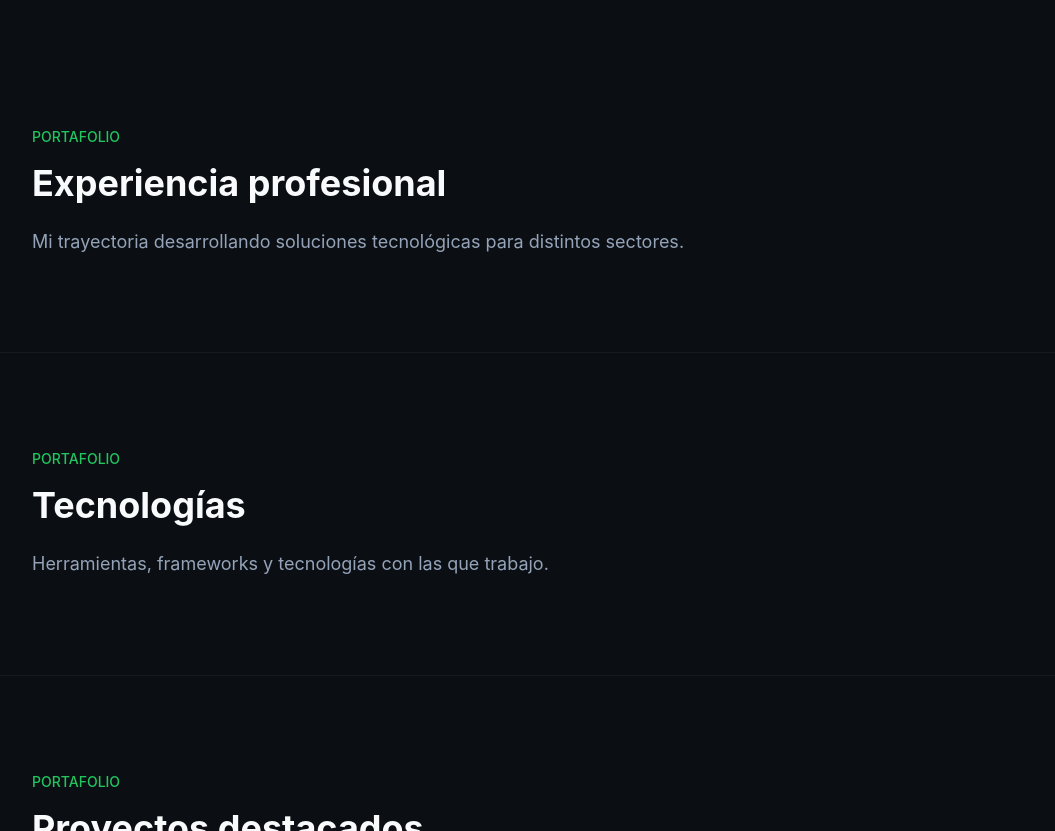
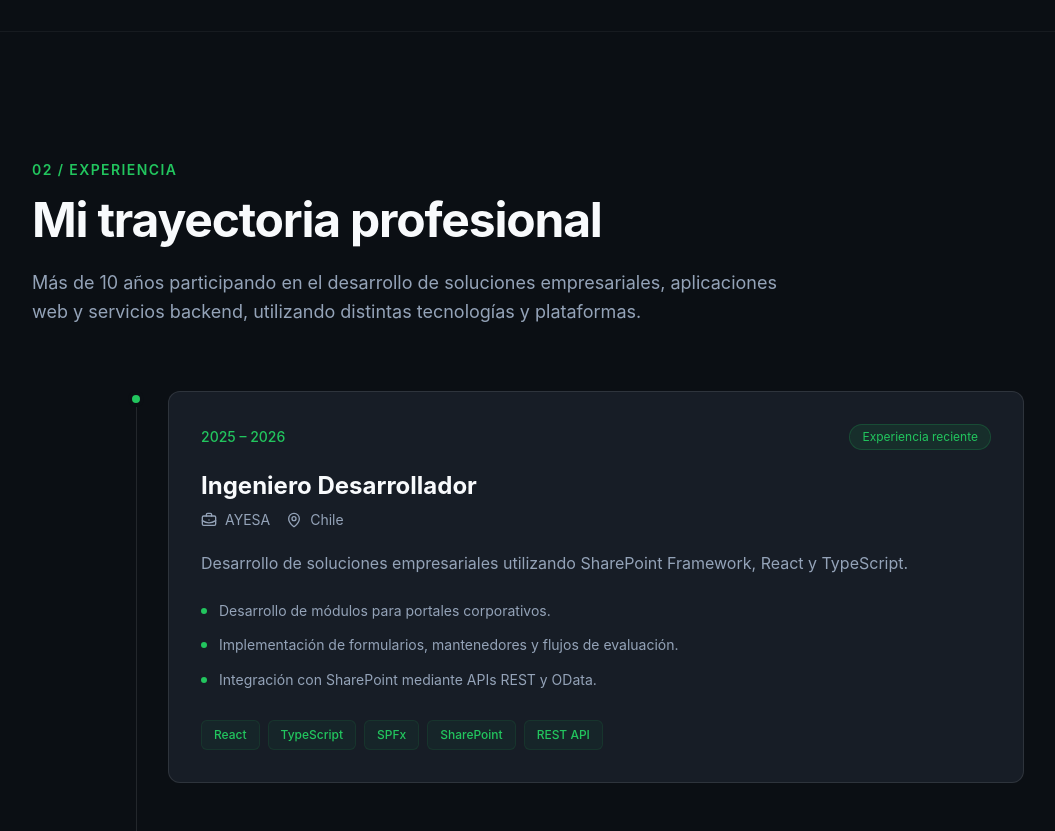
Before and after one commit to diego-alegria/diego-alegria.github.io, a React (Vite) app: page / in a window 1280 px wide. Shown: the part 1700-2531 px from the top of the page, without its empty margins (64-1119 px from the left). Built offline with nearby package versions, Linux system fonts and the light colour scheme.

Commit message:
feat: implement professional experience timeline

```diff
--- /dev/null
+++ b/src/components/cards/ExperienceCard.tsx
@@ -0,0 +1,89 @@
+
+import { BriefcaseBusiness, MapPin } from 'lucide-react'
+import type { WorkExperience } from '../../data/experience'
+
+interface ExperienceCardProps {
+  experience: WorkExperience
+  index: number
+}
+
+export default function ExperienceCard({
+  experience,
+  index,
+}: ExperienceCardProps) {
+  return (
+    <div className="relative pl-10 pb-12 last:pb-0">
+
+      {/* Línea de tiempo */}
+      <div className="absolute left-0 top-0 flex h-full flex-col items-center">
+        <div
+          className={`z-10 h-4 w-4 rounded-full border-4 border-background ${
+            index === 0 ? 'bg-primary' : 'bg-slate-600'
+          }`}
+        />
+
+        <div className="w-px flex-1 bg-white/10" />
+      </div>
+
+      {/* Tarjeta */}
+      <article className="rounded-xl border border-white/10 bg-surface p-6 transition-all duration-300 hover:border-primary/40 md:p-8">
+
+        <div className="mb-5 flex flex-wrap items-center justify-between gap-3">
+          <span className="text-sm font-medium text-primary">
+            {experience.period}
+          </span>
+
+          {index === 0 && (
+            <span className="rounded-full border border-primary/20 bg-primary/10 px-3 py-1 text-xs text-primary">
+              Experiencia reciente
+            </span>
+          )}
+        </div>
+
+        <h3 className="mb-2 text-xl font-bold md:text-2xl">
+          {experience.role}
+        </h3>
+
+        <div className="mb-5 flex flex-wrap items-center gap-4 text-sm text-text-secondary">
+          <span className="flex items-center gap-2">
+            <BriefcaseBusiness size={16} />
+            {experience.company}
+          </span>
+
+          <span className="flex items-center gap-2">
+            <MapPin size={16} />
+            {experience.location}
+          </span>
+        </div>
+
+        <p className="mb-6 leading-relaxed text-text-secondary">
+          {experience.description}
+        </p>
+
+        <ul className="mb-7 space-y-3">
+          {experience.achievements.map((achievement) => (
+            <li
+              key={achievement}
+              className="flex items-start gap-3 text-sm leading-relaxed text-text-secondary"
+            >
+              <span className="mt-2 h-1.5 w-1.5 shrink-0 rounded-full bg-primary" />
+              {achievement}
+            </li>
+          ))}
+        </ul>
+
+        <div className="flex flex-wrap gap-2">
+          {experience.technologies.map((technology) => (
+            <span
+              key={technology}
+              className="rounded-md border border-primary/10 bg-primary/5 px-3 py-1.5 text-xs font-medium text-primary"
+            >
+              {technology}
+            </span>
+          ))}
+        </div>
+
+      </article>
+    </div>
+  )
+}
--- /dev/null
+++ b/src/data/experience.ts
@@ -0,0 +1,96 @@
+
+export interface WorkExperience {
+  id: string
+  company: string
+  role: string
+  period: string
+  location: string
+  description: string
+  achievements: string[]
+  technologies: string[]
+}
+
+export const experiences: WorkExperience[] = [
+  {
+    id: 'ayesa',
+    company: 'AYESA',
+    role: 'Ingeniero Desarrollador',
+    period: '2025 – 2026',
+    location: 'Chile',
+    description:
+      'Desarrollo de soluciones empresariales utilizando SharePoint Framework, React y TypeScript.',
+    achievements: [
+      'Desarrollo de módulos para portales corporativos.',
+      'Implementación de formularios, mantenedores y flujos de evaluación.',
+      'Integración con SharePoint mediante APIs REST y OData.',
+    ],
+    technologies: [
+      'React',
+      'TypeScript',
+      'SPFx',
+      'SharePoint',
+      'REST API',
+    ],
+  },
+  {
+    id: 'bridge-it',
+    company: 'Bridge-IT',
+    role: 'Ingeniero Desarrollador',
+    period: '2022 – 2025',
+    location: 'Chile',
+    description:
+      'Desarrollo y mantenimiento de aplicaciones empresariales.',
+    achievements: [
+      'Implementación de funcionalidades en sistemas corporativos.',
+      'Desarrollo e integración de componentes de software.',
+      'Trabajo con bases de datos y servicios empresariales.',
+    ],
+    technologies: [
+      'C#',
+      '.NET',
+      'SQL Server',
+      'Java',
+    ],
+  },
+  {
+    id: 'tecnova',
+    company: 'Tecnova',
+    role: 'Desarrollador Backend',
+    period: '2021 – 2022',
+    location: 'Chile',
+    description:
+      'Desarrollo de servicios backend y APIs REST utilizando Java y Spring Boot.',
+    achievements: [
+      'Implementación de APIs REST con Java y Spring Boot.',
+      'Autenticación y autorización mediante Spring Security y JWT.',
+      'Persistencia utilizando JPA e Hibernate.',
+    ],
+    technologies: [
+      'Java',
+      'Spring Boot',
+      'Spring Security',
+      'JWT',
+      'JPA',
+      'Hibernate',
+    ],
+  },
+  {
+    id: 'plus-consulting',
+    company: 'Plus Consulting',
+    role: 'Desarrollador de Software',
+    period: '2013 – 2019',
+    location: 'Chile',
+    description:
+      'Desarrollo de aplicaciones empresariales e integración de sistemas.',
+    achievements: [
+      'Desarrollo y mantenimiento de aplicaciones.',
+      'Implementación de procesos de integración de datos.',
+      'Trabajo con SQL Server y tecnologías Microsoft.',
+    ],
+    technologies: [
+      'C#',
+      'SQL Server',
+      'SSIS',
+    ],
+  },
+]
--- a/src/sections/Experience.tsx
+++ b/src/sections/Experience.tsx
@@ -1,12 +1,46 @@
 
-import SectionPlaceholder from '../components/ui/SectionPlaceholder'
+import Container from '../components/layout/Container'
+import ExperienceCard from '../components/cards/ExperienceCard'
+import { experiences } from '../data/experience'
 
 export default function Experience() {
   return (
-    <SectionPlaceholder
+    <section
       id="experiencia"
-      title="Experiencia profesional"
-      description="Mi trayectoria desarrollando soluciones tecnológicas para distintos sectores."
-    />
+      className="scroll-mt-24 border-t border-white/5 py-24 md:py-32"
+    >
+      <Container>
+
+        {/* Encabezado */}
+        <div className="mb-16 max-w-3xl">
+          <p className="mb-4 text-sm font-semibold tracking-widest text-primary">
+            02 / EXPERIENCIA
+          </p>
+
+          <h2 className="mb-6 text-3xl font-bold tracking-tight md:text-5xl">
+            Mi trayectoria profesional
+          </h2>
+
+          <p className="text-lg leading-relaxed text-text-secondary">
+            Más de 10 años participando en el desarrollo
+            de soluciones empresariales, aplicaciones web
+            y servicios backend, utilizando distintas
+            tecnologías y plataformas.
+          </p>
+        </div>
+
+        {/* Timeline */}
+        <div className="mx-auto max-w-4xl">
+          {experiences.map((experience, index) => (
+            <ExperienceCard
+              key={experience.id}
+              experience={experience}
+              index={index}
+            />
+          ))}
+        </div>
+
+      </Container>
+    </section>
   )
 }
```
